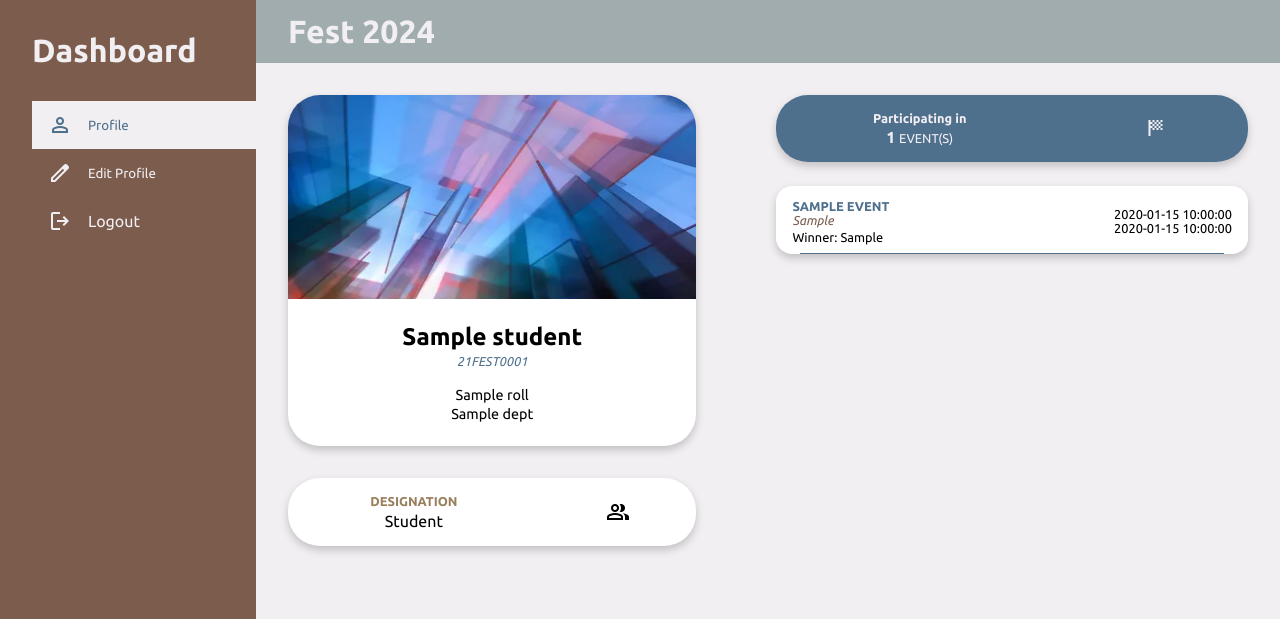
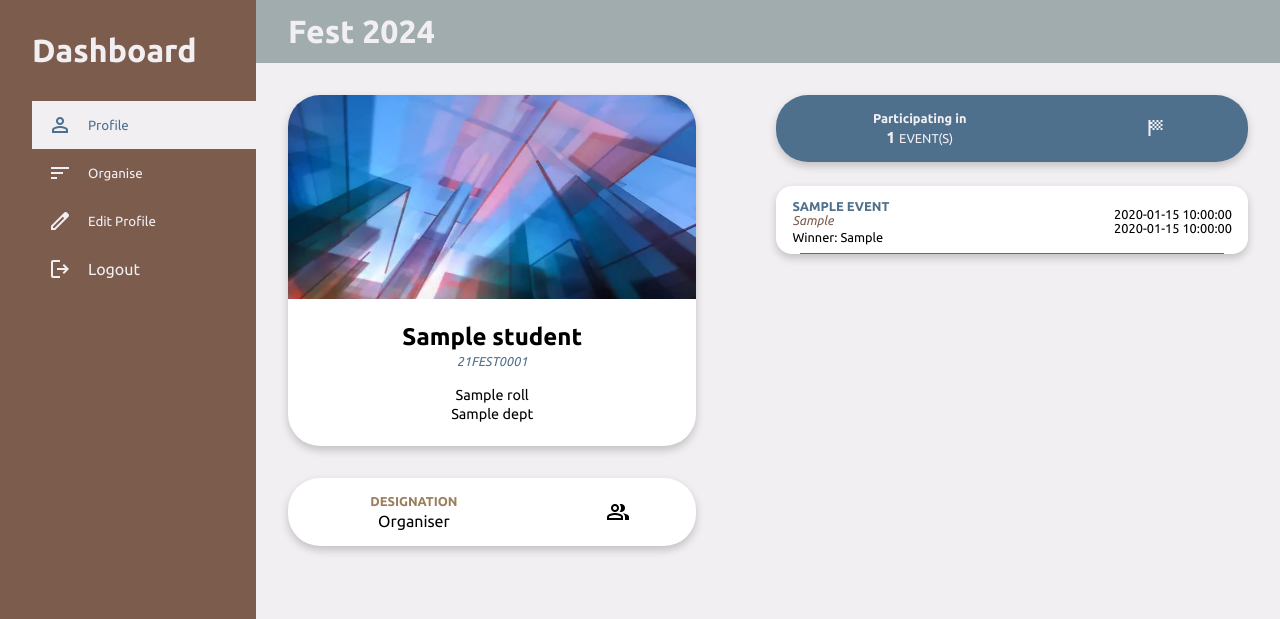
Before and after one commit to Baron105/DBMS-WebApp, a Flask app: page /index/1/1/1/1 in a window 1280 px wide. Shown: the top 619 px of the page. Run offline with Flask 3, Linux system fonts and the light colour scheme; a database or web service that is not in the repository returns one stand-in record (values such as "Sample title"); some libraries are stand-ins or nearby versions.

Commit message:
Dashboard Profile page complete

```diff
--- a/app.py
+++ b/app.py
@@ -191,7 +191,6 @@ def index(fest_id, organise, student,x):
         non_volunteering_event=non_volunteering_event,
         organising_event=organising_event,
         other_events=other_events,
-        x=x,
         participant_event=participant_event_2,
         volunteer_event=volunteer_event,
         details=details,
--- a/static/css/styles.css
+++ b/static/css/styles.css
@@ -433,7 +433,7 @@ a {
     color: var(--da);
 }
 
-#organize-content {
+#organise-content {
     display: none;
 }
 
--- a/static/js/script.js
+++ b/static/js/script.js
@@ -22,31 +22,31 @@ function changeReadMore(eventId) {
 
 function toggleDiv1() {
     var div = document.getElementById('profile-tab');
-    var div2 = document.getElementById('organize-tab');
+    var div2 = document.getElementById('organise-tab');
     var div3 = document.getElementById('edit-tab');
     var profile = document.getElementById('pf-content');
-    var organize = document.getElementById('organize-content');
+    var organise = document.getElementById('organise-content');
     var edit = document.getElementById('edit-content');
     div.style.backgroundColor = "#F2EFF3";
     div.style.color = "#4F708D"
     profile.style.display = "flex";
     div2.style.backgroundColor = "inherit";
     div2.style.color = "inherit";
-    organize.style.display = "none";
+    organise.style.display = "none";
     div3.style.backgroundColor = "inherit";
     div3.style.color = "inherit";
     edit.style.display = "none";
 }
 function toggleDiv2() {
     var div = document.getElementById('profile-tab');
-    var div2 = document.getElementById('organize-tab');
+    var div2 = document.getElementById('organise-tab');
     var div3 = document.getElementById('edit-tab');
     var profile = document.getElementById('pf-content');
-    var organize = document.getElementById('organize-content');
+    var organise = document.getElementById('organise-content');
     var edit = document.getElementById('edit-content');
     div2.style.backgroundColor = "#F2EFF3";
     div2.style.color = "#4F708D";
-    organize.style.display = "inherit";
+    organise.style.display = "inherit";
     div.style.backgroundColor = "inherit";
     div.style.color = "inherit";
     profile.style.display = "none";
@@ -57,10 +57,10 @@ function toggleDiv2() {
 }
 function toggleDiv3() {
     var div = document.getElementById('profile-tab');
-    var div2 = document.getElementById('organize-tab');
+    var div2 = document.getElementById('organise-tab');
     var div3 = document.getElementById('edit-tab');
     var profile = document.getElementById('pf-content');
-    var organize = document.getElementById('organize-content');
+    var organise = document.getElementById('organise-content');
     var edit = document.getElementById('edit-content');
     div3.style.backgroundColor = "#F2EFF3";
     div3.style.color = "#4F708D";
@@ -70,5 +70,5 @@ function toggleDiv3() {
     profile.style.display = "none";
     div2.style.backgroundColor = "inherit";
     div2.style.color = "inherit";
-    organize.style.display = "none";
+    organise.style.display = "none";
 }
--- a/templates/index.html
+++ b/templates/index.html
@@ -18,13 +18,13 @@
             </li>
 
 
-            {% if organize == 1 %}
-            <li id="organize-tab">
+            {% if organise == 1 %}
+            <li id="organise-tab">
                 <span class="material-symbols-outlined">sort</span>
-                <button class="tablinks" onclick="toggleDiv2()">Organize</button>
+                <button class="tablinks" onclick="toggleDiv2()">Organise</button>
             </li>
             {% else %}
-            <div id="organize-tab"></div>
+            <div id="organise-tab"></div>
             {% endif %}
 
             <li id="edit-tab">
@@ -55,7 +55,7 @@
                         <div class="small-body">
                             <h5 class="small-title">DESIGNATION</h5>
                             <p class="small-content">
-                                {% if organize == 1 %}Organizer
+                                {% if organise == 1 %}Organiser
                                 {% elif student == 1 %}Student
                                 {% else %}External
                                 {% endif %}
@@ -65,7 +65,7 @@
                     </div>
                 </div>
 
-                {% if organize == 1 or student == 1 %}
+                {% if organise == 1 or student == 1 %}
                 <div class="pf-col-2">
                     <div class="small-card card participate-bg">
                         <div class="small-body">
@@ -122,7 +122,7 @@
                     <div class="small-card card all-events-bg">
                         <div class="small-body">
                             <h5 class="color-title small-title" >Upcoming Events</h5>
-                            <p class="small-content bold">{{ volunteering_event|length }} <span class="spl-font">EVENT(S)</span></p>
+                            <p class="small-content bold">{{ other_events|length }} <span class="spl-font">EVENT(S)</span></p>
                         </div>
                         <span class="material-symbols-outlined">calendar_month</span>
                         <div class="event-list-actions">
@@ -161,8 +161,8 @@
                 </div>
             </div>
 
-            <div id="organize-content">
-                <h1>Organize</h1>
+            <div id="organise-content">
+                <h1>Organise</h1>
             </div>
 
             <div id="edit-content">
```
